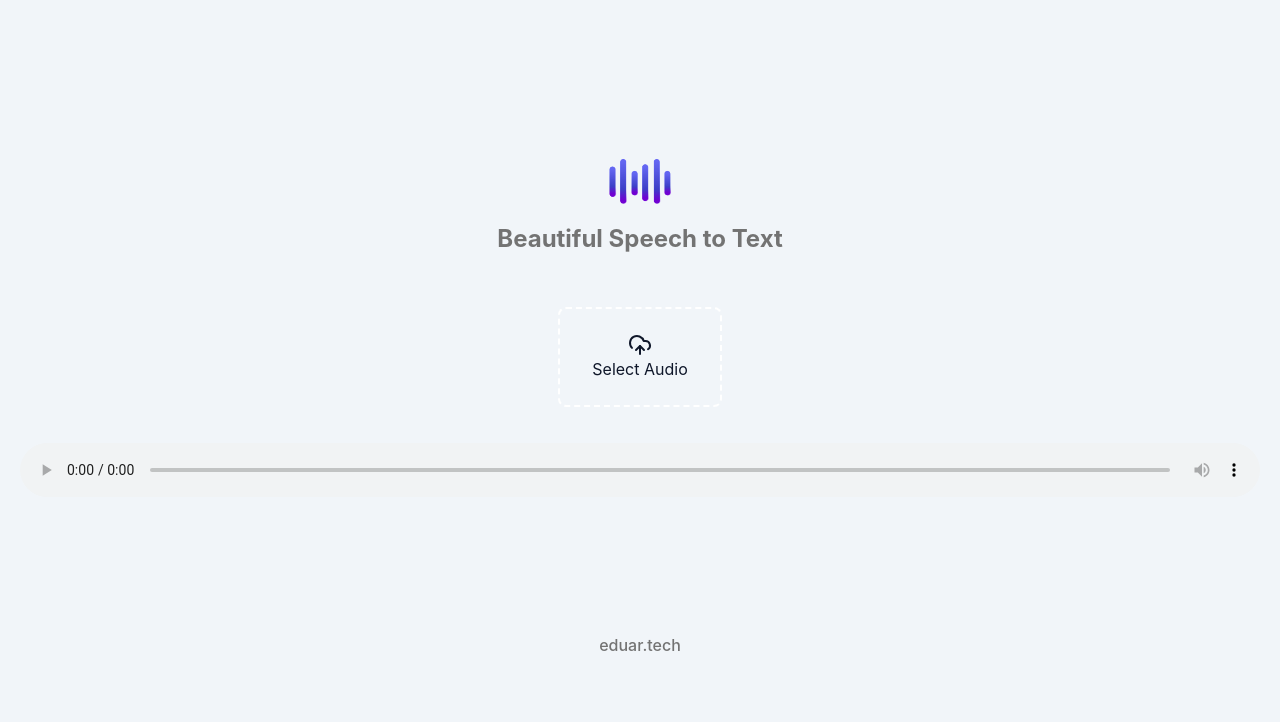
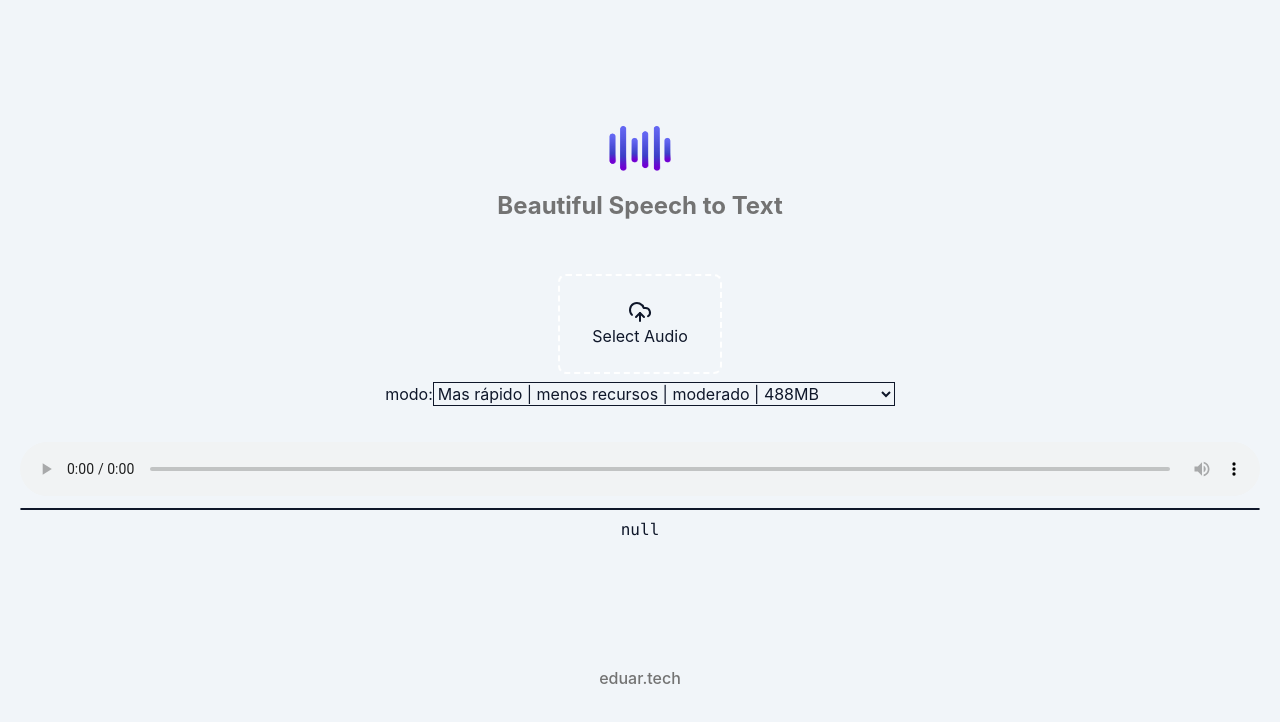
Before and after one commit to devcastech/beautiful-stt, a React (Vite) app: page / in a window 1280 px wide. Shown: the top 722 px of the page. Built offline with nearby package versions, Linux system fonts and the light colour scheme.

Commit message:
feat: add progress indicators

```diff
--- a/src/App.tsx
+++ b/src/App.tsx
@@ -1,25 +1,17 @@
-import { useEffect } from 'react';
-import { invoke } from '@tauri-apps/api/core';
+import { AudioProcessor } from './AudioProcessor';
 import './App.css';
-import { AudioProcessor } from './AudioUpload';
 
 function App() {
-  useEffect(() => {
-    invoke('greet', { name: 'Edu' }).then((message) => console.log(message));
-  }, []);
-
   return (
     <main className="w-full h-full flex flex-col justify-center">
-      <div className='pb-8 flex flex-col justify-center items-center'>
-        <img src="/logo.png" className='w-[80px]' alt="" />
-        <h1 className='font-bold text-2xl text-neutral-500'>Beautiful Speech to Text</h1>
+      <div className="pb-8 flex flex-col justify-center items-center">
+        <img src="/logo.png" className="w-[80px]" alt="" />
+        <h1 className="font-bold text-2xl text-neutral-500">Beautiful Speech to Text</h1>
       </div>
-      <AudioProcessor/>
+      <AudioProcessor />
       <div className="flex justify-center items-end min-h-32">
-        <a
-          href='https://eduar.tech'
-          target='_blank'
-          className='text-neutral-500! hover:underline'>eduar.tech
+        <a href="https://eduar.tech" target="_blank" className="text-neutral-500! hover:underline">
+          eduar.tech
         </a>
       </div>
     </main>
--- /dev/null
+++ b/src/AudioProcessor.tsx
@@ -0,0 +1,141 @@
+import { useState } from 'react';
+import { open } from '@tauri-apps/plugin-dialog';
+import { invoke, convertFileSrc } from '@tauri-apps/api/core';
+import { CloudUpload, WandSparkles } from 'lucide-react';
+import { listen } from '@tauri-apps/api/event';
+
+type ProcessEvent = {
+  step: string;
+  count?: number;
+};
+const models = [
+  {
+    name: 'ggml-tiny.bin',
+    description: ' Extra rápido | menos recursos  | menos preciso | 77.7MB',
+  },
+  {
+    name: 'ggml-small.bin',
+    description: ' Mas rápido   | menos recursos  | moderado      | 488MB',
+    default: true,
+  },
+  {
+    name: 'ggml-large-v3-turbo.bin',
+    description: ' Moderado     | moderado        | mas preciso   | 1.62GB',
+  },
+  {
+    name: 'ggml-large-v3.bin',
+    description: ' Más lento    | más recursos    | Ultra preciso | 3.1GB',
+  },
+];
+
+export const AudioProcessor = () => {
+  const [selectedFilePath, setSelectedFileFilePath] = useState<string | null>(null);
+  const [fileInfo, setFileInfo] = useState<{ name: string; url: string } | null>(null);
+  const [isProcessing, setIsProcessing] = useState(false);
+  const [result, setResult] = useState<string>('');
+  const [processStep, setProcessStep] = useState<ProcessEvent | null>(null);
+  const [model, setModel] = useState<string>('ggml-small.bin');
+
+  listen<ProcessEvent>('process', (event) => {
+    console.log(`processing ${event.payload.step}`);
+    setProcessStep({
+      step: event.payload.step,
+      // count: event.payload?.count,
+      ...(event.payload?.count && { count: event.payload.count }),
+    });
+  });
+
+  const processAudioFile = async () => {
+    console.log('processing');
+    setIsProcessing(true);
+    const response = await invoke('process_audio_file', {
+      filePath: selectedFilePath,
+      whisperModel: model,
+    });
+    console.log('Response:', response);
+    setResult(response as string);
+    setIsProcessing(false);
+  };
+
+  const handleSelectFile = async () => {
+    try {
+      const selected = await open({
+        multiple: false,
+        filters: [{ name: 'Audio', extensions: ['mp3', 'wav', 'ogg', 'flac', 'aac', 'opus'] }],
+      });
+
+      if (selected && typeof selected === 'string') {
+        setSelectedFileFilePath(selected);
+        setIsProcessing(true);
+
+        const assetUrl = convertFileSrc(selected);
+        const fileName = selected.split(/[\\/]/).pop() || 'Audio cargado';
+        setFileInfo({ name: fileName, url: assetUrl });
+        setIsProcessing(false);
+      }
+    } catch (error) {
+      console.error(error);
+      setIsProcessing(false);
+    }
+  };
+
+  return (
+    <div style={{ padding: '20px', textAlign: 'center' }}>
+      <div className="flex flex-col justify-center items-center gap-2">
+        <button
+          className="border-2 border-dashed border-surface hover:text-accent transition-colors px-4 py-2 rounded-lg"
+          onClick={handleSelectFile}
+        >
+          <div className="w-full flex flex-col justity-center items-center p-4 ">
+            <CloudUpload />
+            <span className="">{isProcessing ? 'Upload...' : 'Select Audio'}</span>
+          </div>
+        </button>
+        <div>
+          <label htmlFor="model">modo:</label>
+          <select className="border" name="model" onChange={(e) => setModel(e.target.value)}>
+            <option className='bg-slate-400'>
+              VELOCIDAD | USO DE RECURSOS | PRECISIÓN | TAMAÑO
+            </option>
+            {models.map((model) => (
+              <option key={model.name} value={model.name} selected={model.default}>
+                {model.description}
+              </option>
+            ))}
+          </select>
+        </div>
+      </div>
+      <div className="my-2">
+        <figure className="w-full min-h-12">
+          <figcaption className="min-h-4">{fileInfo?.name}</figcaption>
+          <audio controls src={fileInfo?.url} className="w-full my-3"></audio>
+          {/*<a href="fileInfo?.url"> Download audio </a>*/}
+        </figure>
+      </div>
+      <div>
+        <p>
+          {processStep?.step}
+          {processStep?.count && `:${processStep.count}%`}
+        </p>
+      </div>
+      {selectedFilePath && (
+        <button
+          onClick={processAudioFile}
+          disabled={isProcessing}
+          className={isProcessing ? 'btn cursor-not-allowed' : 'btn'}
+        >
+          <div
+            className={`w-full flex justity-center items-center text-slate-400 gap-2 ${isProcessing ? 'opacity-50 animate-pulse' : ''}`}
+          >
+            <WandSparkles />
+            <span className="">{isProcessing ? 'Processing...' : 'Generate Transcript'}</span>
+          </div>
+        </button>
+      )}
+      <div className="max-h-80 border overflow-auto my-2 shadow-xl rounded-xl">
+        {result && <div>{JSON.stringify(result)}</div>}
+      </div>
+      {<pre>{JSON.stringify(processStep)}</pre>}
+    </div>
+  );
+};
--- a/src/AudioUpload.tsx
+++ /dev/null
@@ -1,84 +0,0 @@
-import { useState } from 'react';
-import { open } from '@tauri-apps/plugin-dialog';
-import { invoke, convertFileSrc } from '@tauri-apps/api/core';
-// import { PeaksPlayer } from './PeaksPlayer';
-import { CloudUpload, WandSparkles } from 'lucide-react';
-
-export const AudioProcessor = () => {
-  const [selectedFilePath, setSelectedFileFilePath] = useState<string | null>(null);
-  const [fileInfo, setFileInfo] = useState<{ name: string; url: string } | null>(null);
-  const [isProcessing, setIsProcessing] = useState(false);
-  const [result, setResult] = useState<string>('');
-
-  const processAudioFile = async () => {
-    console.log('processing');
-    setIsProcessing(true);
-    const response = await invoke('process_audio_file', { filePath: selectedFilePath });
-    console.log('Response:', response);
-    setResult(response as string);
-    setIsProcessing(false);
-  };
-
-  const handleSelectFile = async () => {
-    try {
-      const selected = await open({
-        multiple: false,
-        filters: [{ name: 'Audio', extensions: ['mp3', 'wav', 'ogg', 'flac', 'aac', 'opus'] }],
-      });
-
-      if (selected && typeof selected === 'string') {
-        setSelectedFileFilePath(selected);
-        setIsProcessing(true);
-
-        const assetUrl = convertFileSrc(selected);
-        const fileName = selected.split(/[\\/]/).pop() || 'Audio cargado';
-        setFileInfo({ name: fileName, url: assetUrl });
-        setIsProcessing(false);
-      }
-    } catch (error) {
-      console.error(error);
-      setIsProcessing(false);
-    }
-  };
-
-  return (
-    <div style={{ padding: '20px', textAlign: 'center' }}>
-      <button
-        className="border-2 border-dashed border-surface hover:text-accent transition-colors px-4 py-2 rounded-lg"
-        onClick={handleSelectFile}
-      >
-        <div className="w-full flex flex-col justity-center items-center p-4 ">
-          <CloudUpload />
-          <span className="">{isProcessing ? 'Upload...' : 'Select Audio'}</span>
-        </div>
-      </button>
-      {/*{fileInfo && (
-        <div className='p-4'>
-          <PeaksPlayer url={fileInfo.url} name={fileInfo.name} />
-        </div>
-      )}*/}
-      <div className="my-2">
-        <figure className="w-full min-h-12">
-          <figcaption className="min-h-4">{fileInfo?.name}</figcaption>
-          <audio controls src={fileInfo?.url} className="w-full my-3"></audio>
-          {/*<a href="fileInfo?.url"> Download audio </a>*/}
-        </figure>
-      </div>
-      <div>{result && <div>{JSON.stringify(result)}</div>}</div>
-      {selectedFilePath && (
-        <button
-          onClick={processAudioFile}
-          disabled={isProcessing}
-          className={isProcessing ? 'btn cursor-not-allowed' : 'btn'}
-        >
-          <div
-            className={`w-full flex justity-center items-center text-slate-400 gap-2 ${isProcessing ? 'opacity-50 animate-pulse' : ''}`}
-          >
-            <WandSparkles />
-            <span className="">{isProcessing ? 'Processing...' : 'Generate Transcript'}</span>
-          </div>
-        </button>
-      )}
-    </div>
-  );
-};
```
Also changed, not shown: 2 other files (tests, documents, lock files or other folders).
